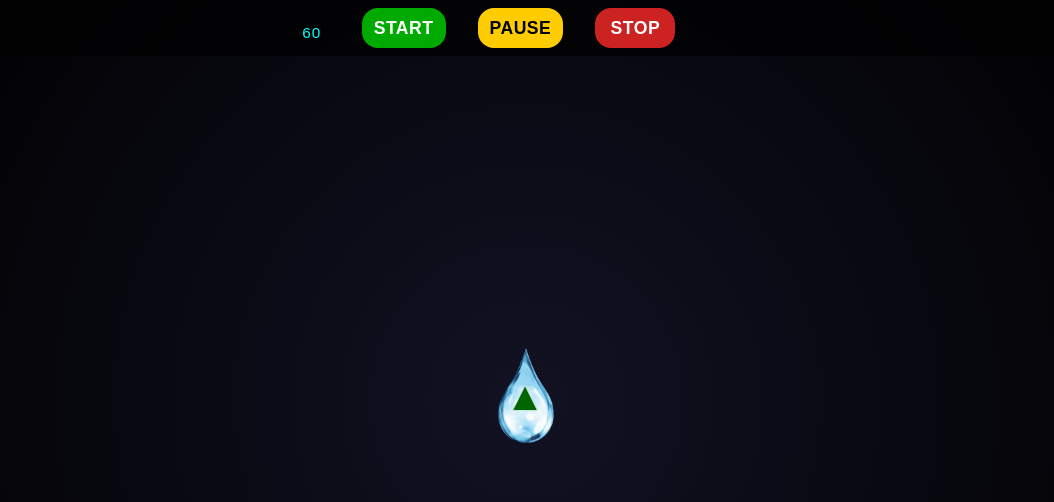
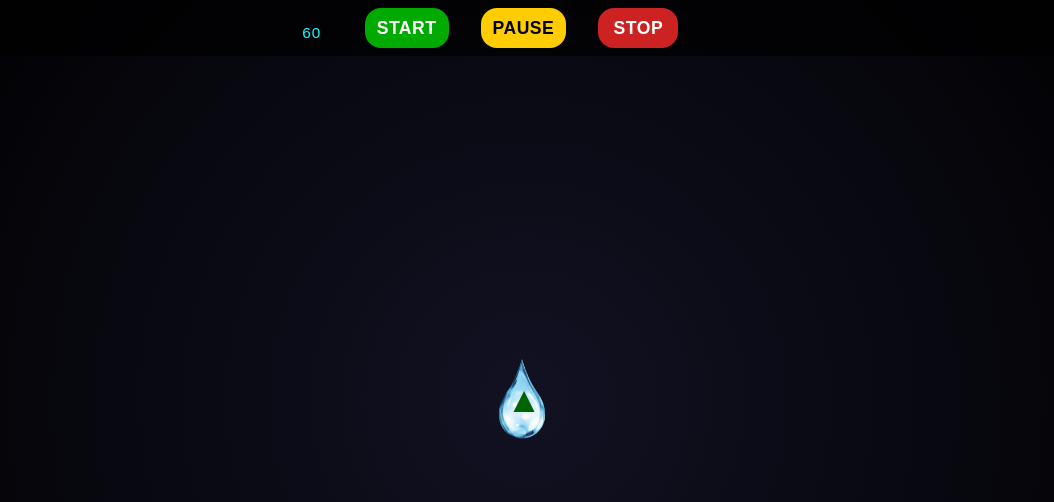
Before and after one commit to sajaping912/sajaping2, a plain HTML site: page index.html in a window 1280 px wide. Shown: the top 502 px of the page, without its empty margins (113-1167 px from the left). Drawn offline with Linux system fonts and the light colour scheme.

Commit message:
물방울

```diff
--- a/index.html
+++ b/index.html
@@ -13,11 +13,11 @@
             <div id="timer" class="hidden">60</div>
             <button id="menu-start">START</button>
             <button id="menu-pause">PAUSE</button>
-            <button id="menu-stop">STOP</button>
-        </div>        <div id="start-screen">            <button id="start-button" class="play-button">▲</button>
+            <button id="menu-stop">STOP</button>        </div>        <div id="start-screen">
+            <button id="start-button" class="play-button"><span style="position: relative; left: -3px; color: #006400;">▲</span></button>
         </div>        <div id="game-over-screen" class="hidden">
-            <button id="restart-button" class="play-button">▲</button>
-        </div>        <div id="game-ui" class="hidden">
+            <button id="restart-button" class="play-button"><span style="position: relative; left: -3px; color: #006400;">▲</span></button>
+        </div><div id="game-ui" class="hidden">
         </div>
     </div>
     <script src="game.js"></script>
--- a/style.css
+++ b/style.css
@@ -42,8 +42,8 @@ canvas {
     height: 100%;
     display: flex;
     flex-direction: column;
-    justify-content: center;
-    align-items: center;
+    justify-content: center; /* 수직 중앙 정렬 */
+    align-items: center; /* 수평 중앙 정렬 */
     color: white;
     background-image: radial-gradient(circle, rgba(25, 25, 50, 0.7) 0%, rgba(0, 0, 0, 0.8) 100%);
 }
@@ -87,29 +87,27 @@ button {
 }
 
 .play-button {
-    width: 110px;  /* 물방울 이미지 크기에 맞게 조정 */
-    height: 110px; /* 물방울 이미지 크기에 맞게 조정 */
-    border-radius: 50%;    font-size: 2.5rem; /* 삼각형 아이콘 크기 조정 */
+    width: 92.4px;  /* 84px * 1.1 = 92.4px (10% 증가) */
+    height: 92.4px; /* 84px * 1.1 = 92.4px (10% 증가) */
+    border-radius: 50%;
+    font-size: 2.25rem; /* 3.2rem * 0.7 ~= 2.25rem (30% 감소) */
     padding: 0;
-    display: flex;
-    justify-content: center;
+    position: relative; /* 상대 위치 지정을 위해 추가 */    display: flex;    justify-content: center;
     align-items: center;
-    transform: translateX(-2px); /* 삼각형을 x축으로 좌측으로 2px만 이동 (1px 추가로 우측 이동) */
-    background-color: transparent;    background-image: url('images/removebg.png'); /* 물방울 배경 추가 */
-    background-size: contain; /* 이미지 크기를 버튼에 맞게 조정 */
-    background-repeat: no-repeat; /* 이미지 반복 없음 */
-    background-position: calc(50% + 4px) 50%; /* 물방울을 x축으로 우측으로 4px 이동 */
-    color: #006400; /* 짙은 녹색(다크 그린)으로 변경 */
-    text-shadow: 0px 0px 4px rgba(255, 255, 255, 0.9), 0px 0px 2px rgba(0, 130, 0, 0.7); /* 텍스트에 그림자 효과 */    border: none;
+    background-color: transparent;color: #22cc22;
+    border: none;
     transition: transform 0.2s ease;
-    margin-top: 9px; /* 삼각형이 물방울 안에 더 잘 위치하도록 아래로 9px 조정 (4px 추가 이동) */
-    position: relative; /* 위치 조정을 위한 relative 설정 */
+    background-image: url('images/removebg.png');
+    background-size: contain;
+    background-repeat: no-repeat;    background-position: calc(50% - 2px) center; /* 배경 이미지를 X축으로 2px 왼쪽으로 이동 */
+    text-align: center;
+    line-height: 92.4px; /* 늘어난 물방울 크기에 맞게 조정 */
+    position: relative; /* 포지션 설정 추가 */
+    padding: 0; /* 기존 패딩 제거 */
 }
 
 .play-button:active {
-    transform: scale(0.8); /* 클릭시 더 작게 축소되도록 조정 */
-    color: #004d00; /* 활성화 시 더 짙은 녹색으로 변경 */
-    text-shadow: 0px 0px 6px rgba(255, 255, 255, 1); /* 클릭 시 더 강한 발광 효과 */
+    transform: scale(0.9);
 }
 
 button:active {
@@ -161,6 +159,8 @@ button:active {
 #top-menu button {
     width: auto;
     min-width: 80px;
+    position: relative;
+    left: 3px; /* 메뉴 버튼들을 X축으로 3px 오른쪽으로 이동 */
     height: 40px;
     padding: 0 12px;
     margin: 0 1rem;
```
Also changed, not shown: word-effects.js (added).
